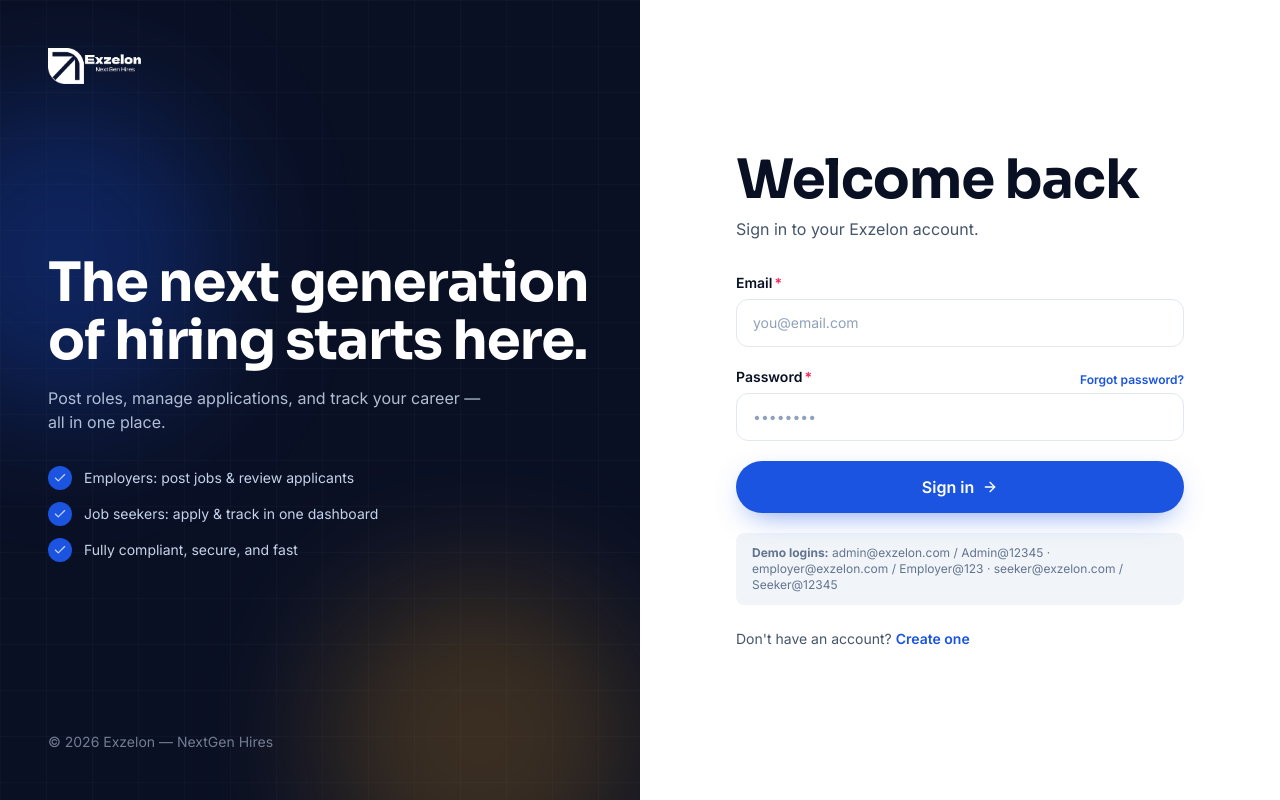
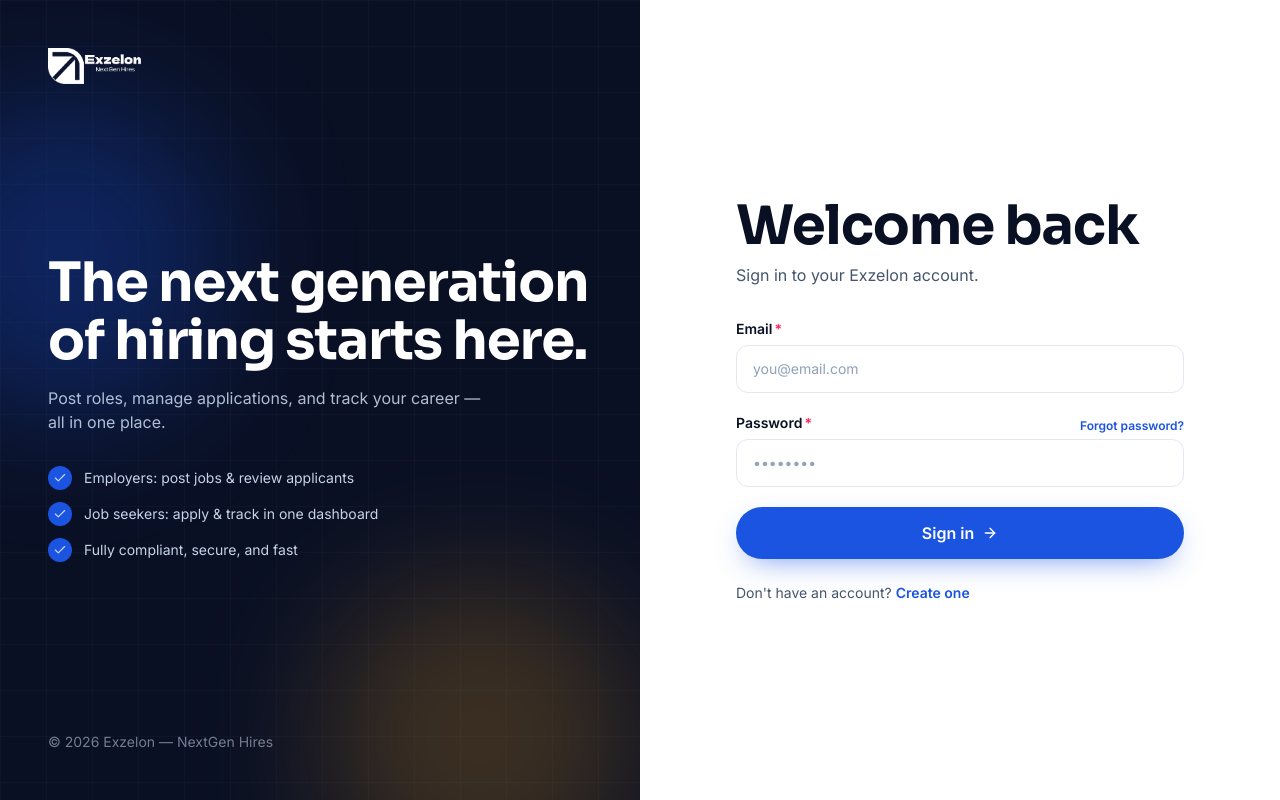
Before and after one commit to sdasgarali/exzelon-web, a Next.js app: page /login in a window 1280 px wide. Built offline with nearby package versions, Linux system fonts and the light colour scheme.

Commit message:
chore: remove demo-login credentials hint from login form (#2)

```diff
--- a/src/components/auth/login-form.tsx
+++ b/src/components/auth/login-form.tsx
@@ -69,10 +69,6 @@ export function LoginForm() {
         {pending ? "Signing in…" : "Sign in"}
         {!pending && <Icon name="arrow-right" className="h-4 w-4" />}
       </Button>
-
-      <p className="rounded-lg bg-sand-100 px-4 py-3 text-xs text-slate-500">
-        <strong>Demo logins:</strong> admin@exzelon.com / Admin@12345 · employer@exzelon.com / Employer@123 · seeker@exzelon.com / Seeker@12345
-      </p>
     </form>
   );
 }
```
